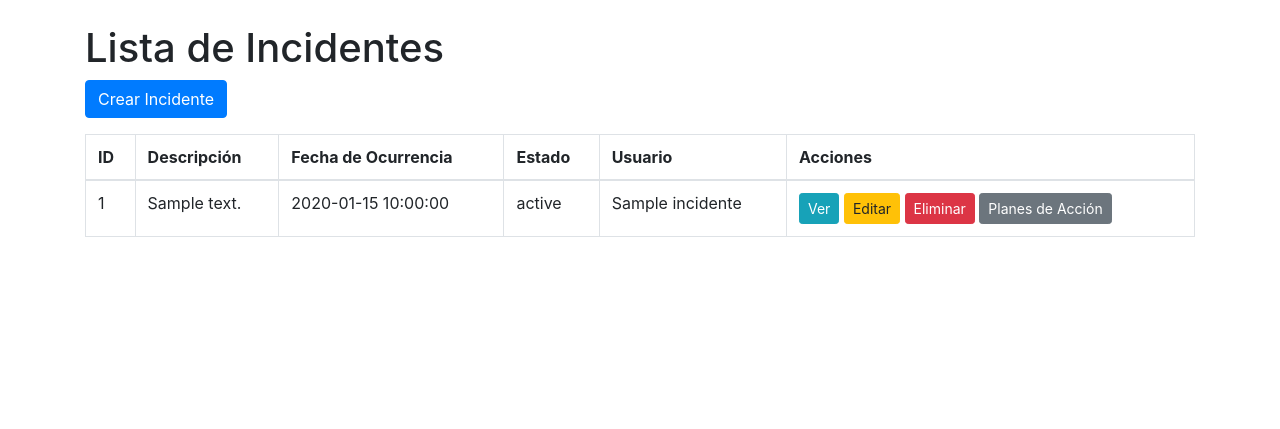
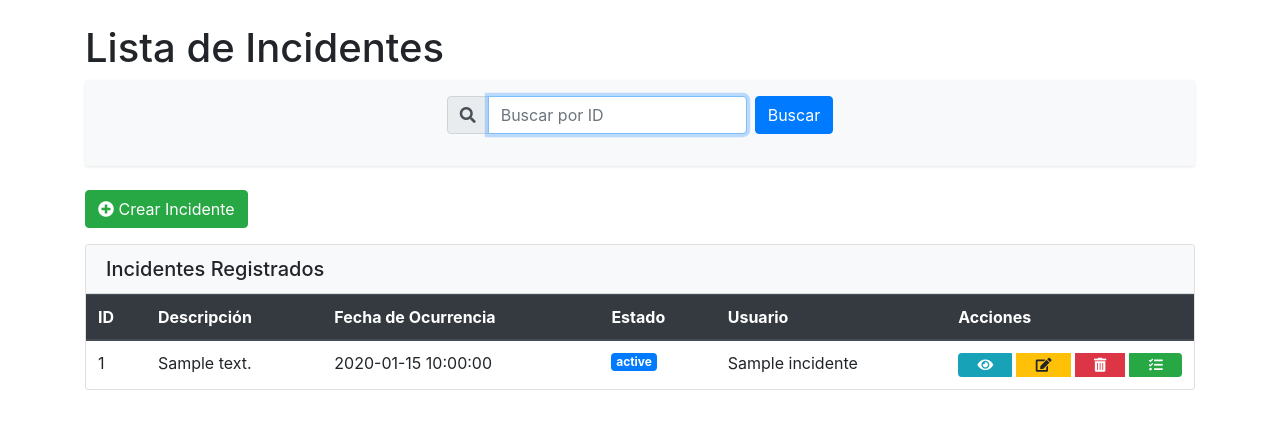
Before and after one commit to Cristian19C/test, a PHP site: template views/incidente/list.php in a window 1280 px wide. Shown: the part 56-485 px from the top of the page. Run offline with PHP 8.4, Linux system fonts and the light colour scheme; the template is opened without the code that fills it: most values are stand-ins (such as "Sample title", 1, 10 or a date in 2020); data that the repository does not hold is empty.

Commit message:
feat: mejorar la interfaz de la lista de incidentes con búsqueda por ID y nueva tabla de resultados

```diff
--- a/views/incidente/list.php
+++ b/views/incidente/list.php
@@ -6,13 +6,80 @@
     <meta charset="UTF-8">
     <title>Lista de Incidentes</title>
     <link rel="stylesheet" href="https://stackpath.bootstrapcdn.com/bootstrap/4.5.2/css/bootstrap.min.css">
+    <link rel="stylesheet" href="https://cdnjs.cloudflare.com/ajax/libs/font-awesome/5.15.3/css/all.min.css">
+    <link rel="stylesheet" href="assets/css/incidentes.css">
+
 </head>
 <body>
 <div class="container mt-4">
     <h1>Lista de Incidentes</h1>
-    <a href="index.php?entity=incidente&action=create" class="btn btn-primary mb-3">Crear Incidente</a>
-    <table class="table table-bordered">
-        <thead>
+
+    <!-- Seccion de busqueda por ID -->
+    <div class="search-container fade-in">
+        <form action="index.php" method="GET" class="form-inline justify-content-center" id="searchForm">
+            <input type="hidden" name="entity" value="incidente">
+            <input type="hidden" name="action" value="index">
+
+            <div class="input-group mr-sm-2 flex-grow-1" style="max-width: 300px;">
+                <div class="input-group-prepend">
+                    <div class="input-group-text"><i class="fas fa-search"></i></div>
+                </div>
+                <input type="text" class="form-control" id="busqueda_id" name="busqueda_id"
+                    placeholder="Buscar por ID"
+                    value="<?= isset($_GET['busqueda_id']) ? htmlspecialchars($_GET['busqueda_id']) : '' ?>"
+                    pattern="[0-9]*"
+                    title="Por favor, ingrese solo números">
+            </div>
+
+            <div class="form-group">
+                <button type="submit" class="btn btn-primary">Buscar</button>
+                <?php if (isset($_GET['busqueda_id']) && $_GET['busqueda_id'] !== ''): ?>
+                    <a href="index.php?entity=incidente&action=index" class="btn btn-outline-secondary ml-2">
+                        <i class="fas fa-times"></i> Limpiar
+                    </a>
+                <?php endif; ?>
+            </div>
+        </form>
+    </div>
+
+    <!-- Mensaje de resultado de busqueda o error -->
+    <?php if (isset($error_mensaje)): ?>
+        <div class="search-result-message alert <?= strpos($error_mensaje, 'No se encontró') !== false ? 'alert-warning' : 'alert-danger' ?> fade-in">
+            <i class="<?= strpos($error_mensaje, 'No se encontró') !== false ? 'fas fa-exclamation-circle' : 'fas fa-exclamation-triangle' ?>"></i>
+            <?= $error_mensaje ?>
+        </div>
+    <?php elseif (isset($_GET['busqueda_id']) && $_GET['busqueda_id'] !== '' && !empty($incidentes)): ?>
+        <div class="search-result-message alert alert-success fade-in">
+            <i class="fas fa-check-circle"></i> Incidente con ID: <?= htmlspecialchars($_GET['busqueda_id']) ?> encontrado.
+        </div>
+    <?php endif; ?>
+
+    <!-- Botón para crear incidente -->
+    <div class="mb-3">
+        <a href="index.php?entity=incidente&action=create" class="btn btn-success">
+            <i class="fas fa-plus-circle"></i> Crear Incidente
+        </a>
+    </div>
+
+    <!-- Tabla de incidentes -->
+    <div class="card mb-4">
+        <div class="card-header bg-light">
+            <h5 class="mb-0">
+                <?php if (!empty($incidentes)): ?>
+                    <?php if (isset($_GET['busqueda_id']) && $_GET['busqueda_id'] !== ''): ?>
+                        Resultado de búsqueda
+                    <?php else: ?>
+                        Incidentes Registrados
+                    <?php endif; ?>
+                <?php else: ?>
+                    No se encontraron incidentes
+                <?php endif; ?>
+            </h5>
+        </div>
+        <div class="card-body p-0">
+            <div class="table-responsive">
+                <table class="table table-hover mb-0">
+                    <thead class="thead-dark">
                         <tr>
                             <th>ID</th>
                             <th>Descripción</th>
@@ -23,23 +90,51 @@
                         </tr>
                     </thead>
                     <tbody>
+                        <?php if (empty($incidentes)): ?>
+                            <tr>
+                                <td colspan="6" class="text-center py-4">No se encontraron incidentes</td>
+                            </tr>
+                        <?php else: ?>
                             <?php foreach ($incidentes as $incidente): ?>
-            <tr>
+                                <tr class="<?= (isset($_GET['busqueda_id']) && $_GET['busqueda_id'] == $incidente['id']) ? 'highlight-row' : '' ?>">
                                     <td><?= $incidente['id'] ?></td>
                                     <td><?= $incidente['descripcion'] ?></td>
                                     <td><?= $incidente['fecha_ocurrencia'] ?></td>
-                <td><?= $incidente['estado_nombre'] ?></td>
+                                    <td>
+                                        <span class="badge <?= ($incidente['id_estado'] == 1) ? 'badge-primary' :
+                                            (($incidente['id_estado'] == 2) ? 'badge-warning' :
+                                            (($incidente['id_estado'] == 3) ? 'badge-success' : 'badge-secondary')) ?>">
+                                            <?= $incidente['estado_nombre'] ?>
+                                        </span>
+                                    </td>
                                     <td><?= $incidente['usuario_nombre'] ?></td>
                                     <td>
-                    <a href="index.php?entity=incidente&action=show&id=<?= $incidente['id'] ?>" class="btn btn-info btn-sm">Ver</a>
-                    <a href="index.php?entity=incidente&action=edit&id=<?= $incidente['id'] ?>" class="btn btn-warning btn-sm">Editar</a>
-                    <a href="index.php?entity=incidente&action=delete&id=<?= $incidente['id'] ?>" class="btn btn-danger btn-sm" onclick="return confirm('¿Está seguro?')">Eliminar</a>
-					 <a href="index.php?entity=incidente&action=planes_accion&id=<?= $incidente['id'] ?>" class="btn btn-secondary btn-sm">Planes de Acción</a>
+                                        <div class="btn-group btn-group-action" role="group">
+                                            <a href="index.php?entity=incidente&action=show&id=<?= $incidente['id'] ?>" class="btn btn-info btn-sm" title="Ver">
+                                                <i class="fas fa-eye"></i>
+                                            </a>
+                                            <a href="index.php?entity=incidente&action=edit&id=<?= $incidente['id'] ?>" class="btn btn-warning btn-sm" title="Editar">
+                                                <i class="fas fa-edit"></i>
+                                            </a>
+                                            <a href="index.php?entity=incidente&action=delete&id=<?= $incidente['id'] ?>" class="btn btn-danger btn-sm" title="Eliminar" onclick="return confirm('¿Está seguro?')">
+                                                <i class="fas fa-trash-alt"></i>
+                                            </a>
+                                            <a href="index.php?entity=incidente&action=planes_accion&id=<?= $incidente['id'] ?>" class="btn btn-success btn-sm" title="Planes de acción">
+                                                <i class="fas fa-tasks"></i>
+                                            </a>
+                                        </div>
                                     </td>
                                 </tr>
                             <?php endforeach; ?>
+                        <?php endif; ?>
                     </tbody>
                 </table>
             </div>
+        </div>
+    </div>
+</div>
+
+<script src="assets/js/incidentes.js"></script>
+
 </body>
 </html>
```
Lines whose indentation alone changed are shown as unchanged.
